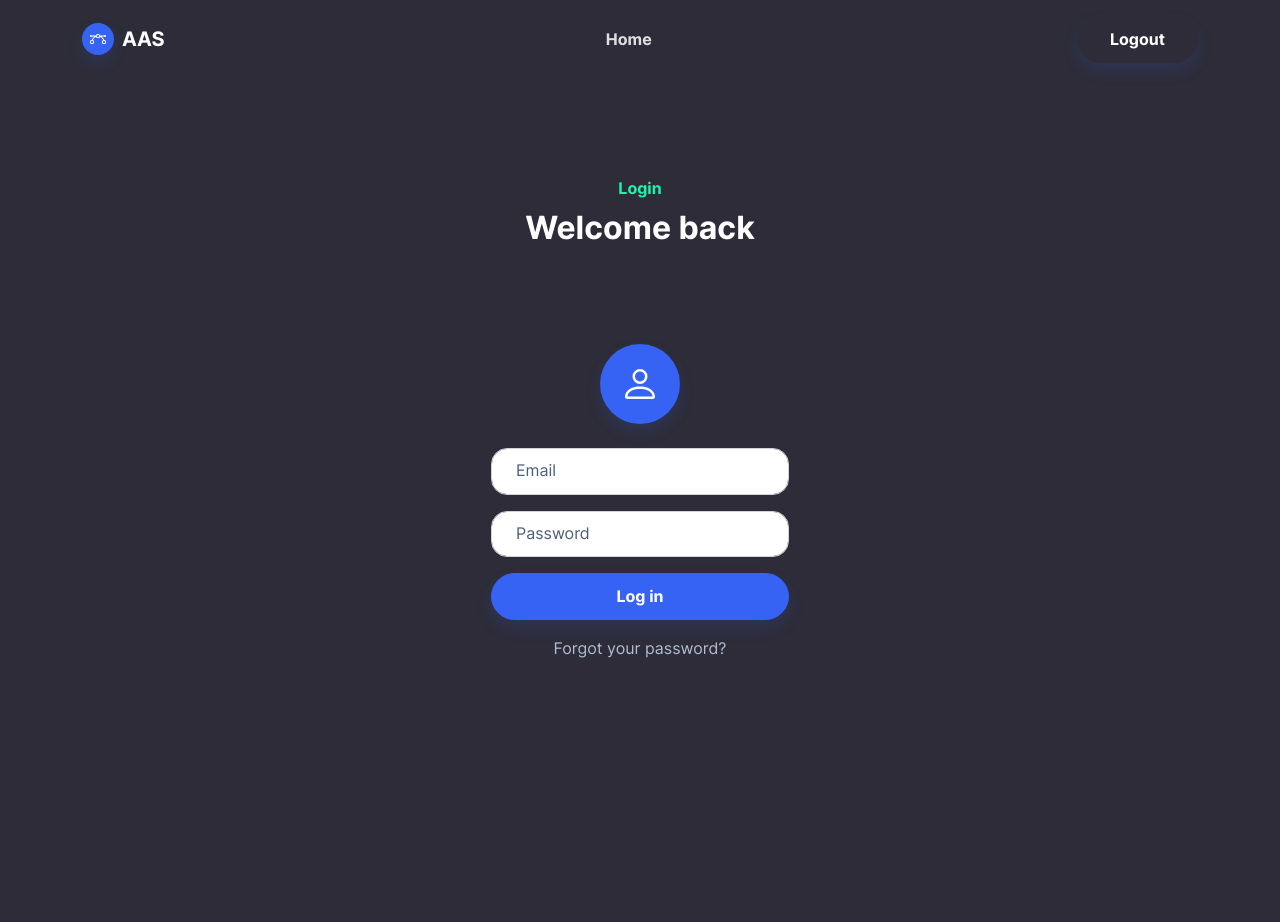
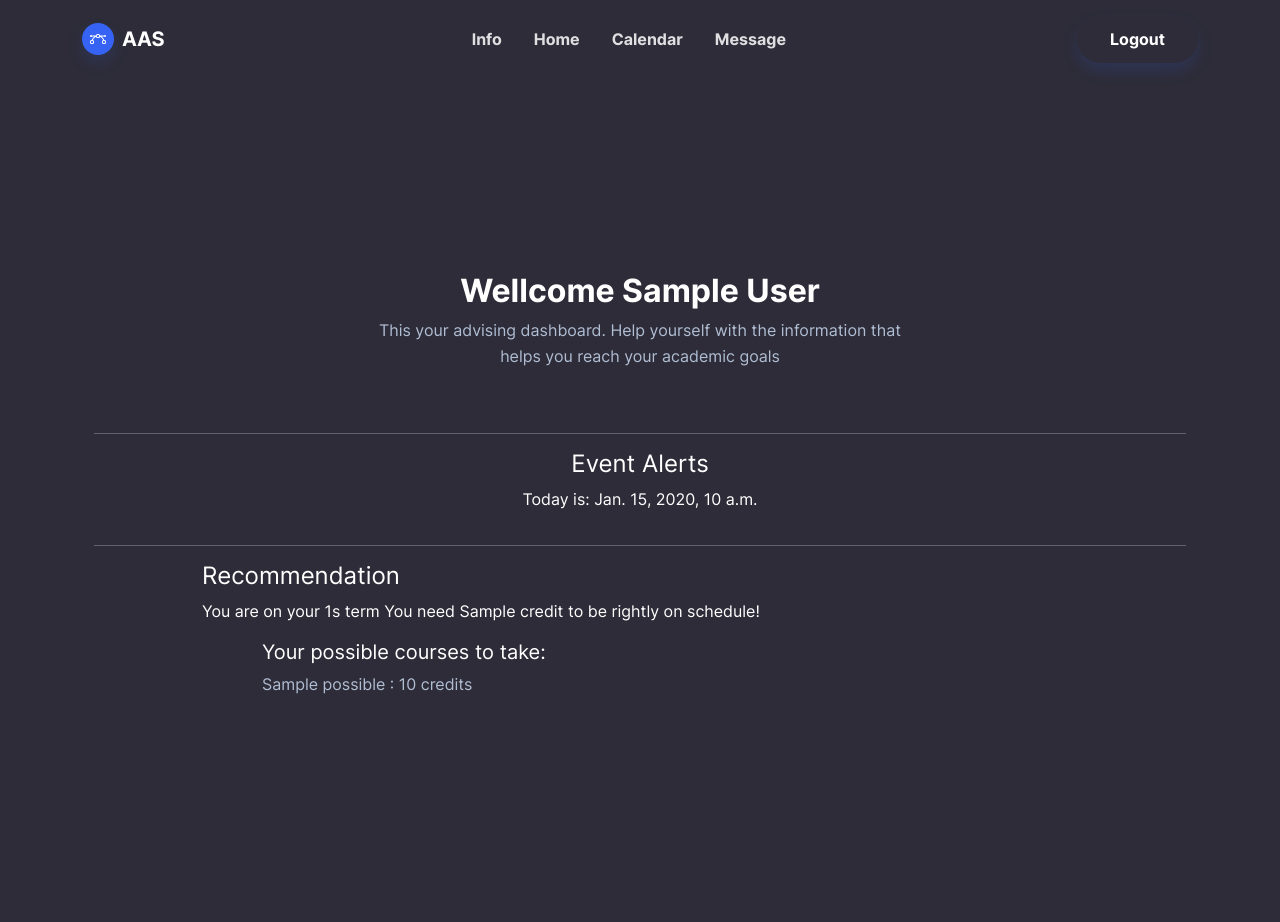
Before and after one commit to SaeedMogharian/db_project, a Django app: template src/AcAdDB/core/templates/student_dashboard.html in a window 1280 px wide. Before the commit the page ends 658 px from the top, so only its background shows below. Run offline with Django 5.2, Linux system fonts and the light colour scheme; tables that the repository leaves empty hold one stand-in row (values such as "Sample post"); the template is opened without the code that fills it: values that come from a table or form of the project are taken from there, most other values are stand-ins (such as "Sample title", 1, 10 or a date in 2020); some libraries are stand-ins or nearby versions.

Commit message:
configuring student dashboard url
bug fix

```diff
--- a/src/AcAdDB/core/admin.py
+++ b/src/AcAdDB/core/admin.py
@@ -6,7 +6,6 @@
 admin.site.register(UserAccount)
 
 admin.site.register(Major)
-admin.site.register(Degree)
 admin.site.register(Department)
 admin.site.register(Course)
 admin.site.register(CoursePrerequisite)
--- a/src/AcAdDB/core/templates/login.html
+++ b/src/AcAdDB/core/templates/login.html
@@ -20,7 +20,7 @@
                             <form action="{% url 'login_page_link' %}" method="post">
                                 {% csrf_token %}
                                 <div class="mb-3"><label>
-                                    <input class="form-control" type="email" name="email" placeholder="Email">
+                                    <input class="form-control" name="username" placeholder="Username/Email">
                                 </label></div>
                                 <div class="mb-3"><label>
                                     <input class="form-control" type="password" name="password" placeholder="Password">
--- a/src/AcAdDB/core/templates/student_dashboard.html
+++ b/src/AcAdDB/core/templates/student_dashboard.html
@@ -12,7 +12,10 @@
                     </svg></span><span>AAS</span></a><button data-bs-toggle="collapse" class="navbar-toggler" data-bs-target="#navcol-1"><span class="visually-hidden">Toggle navigation</span><span class="navbar-toggler-icon"></span></button>
             <div class="collapse navbar-collapse" id="navcol-1">
                 <ul class="navbar-nav mx-auto">
+                    <li class="nav-item"><a class="nav-link active" href="{% url 'student_info_link' %}">Info</a></li>
                     <li class="nav-item"><a class="nav-link active" href="{% url 'student_dashboard_link' %}">Home</a></li>
+                    <li class="nav-item"><a class="nav-link active" href="{% url 'student_calendar_link' %}">Calendar</a></li>
+                    <li class="nav-item"><a class="nav-link active" href="{% url 'messagin_link' s_id a_id %}">Message</a></li>
                 </ul>
                 <a class="btn shadow" role="button" href={% url 'logout_link' %}>Logout</a>
             </div>
@@ -23,32 +26,57 @@
 {% block mainblock %}
     <section class="py-5">
         <div class="container py-5">
-            <div class="row mb-4 mb-lg-5">
-                <div class="col-md-8 col-xl-6 text-center mx-auto">
-                    <p class="fw-bold text-success mb-2">Login</p>
-                    <h2 class="fw-bold">Welcome back</h2>
-                </div>
-            </div>
-            <div class="row d-flex justify-content-center">
-                <div class="col-md-6 col-xl-4">
-                    <div class="card">
-                        <div class="card-body text-center d-flex flex-column align-items-center">
-                            <div class="bs-icon-xl bs-icon-circle bs-icon-primary shadow bs-icon my-4"><svg xmlns="http://www.w3.org/2000/svg" width="1em" height="1em" fill="currentColor" viewBox="0 0 16 16" class="bi bi-person">
-                                    <path d="M8 8a3 3 0 1 0 0-6 3 3 0 0 0 0 6zm2-3a2 2 0 1 1-4 0 2 2 0 0 1 4 0zm4 8c0 1-1 1-1 1H3s-1 0-1-1 1-4 6-4 6 3 6 4zm-1-.004c-.001-.246-.154-.986-.832-1.664C11.516 10.68 10.289 10 8 10c-2.29 0-3.516.68-4.168 1.332-.678.678-.83 1.418-.832 1.664h10z"></path>
-                                </svg></div>
-                            <form action="{% url 'login_page_link' %}" method="post">
-                                {% csrf_token %}
-                                <div class="mb-3"><label>
-                                    <input class="form-control" type="email" name="email" placeholder="Email">
-                                </label></div>
-                                <div class="mb-3"><label>
-                                    <input class="form-control" type="password" name="password" placeholder="Password">
-                                </label></div>
-                                <div class="mb-3"><button class="btn btn-primary shadow d-block w-100" type="submit" name="login_form">Log in</button></div>
-                                <p class="text-muted">Forgot your password?</p>
-                            </form>
+            <section class="py-5">
+                <div class="container py-5">
+                    <div class="row mb-5">
+                        <div class="col-md-8 col-xl-6 text-center mx-auto">
+                            <h2 class="fw-bold">Wellcome {{ student }}</h2>
+                            <p class="text-muted w-lg-50">This your advising dashboard.
+                                Help yourself with the information that helps you reach your academic goals</p>
                         </div>
                     </div>
+                    {# TODO: Chart of avg term #}
+                    <hr>
+                    <div class="row mx-auto text-center mb-2" style="max-width: 900px;">
+                        <h4 class="text w-lg-50">
+                            Event Alerts
+                        </h4>
+                        <p class="text w-lg-50">
+                            Today is: {{ date }}
+                        </p>
+                        {% for a in alerts %}
+                            <p class="text-muted w-lg-50">
+                                {{ a }} ({{ a.start }} - {{ a.end }}) : {{ alerts.a }}
+                            </p>
+                        {% endfor %}
+                    </div>
+                    <hr>
+                    <div class="row mx-auto mb-2" style="max-width: 900px;">
+                        <h4 class="text w-lg-50">
+                            Recommendation
+                        </h4>
+                        <p class="text w-lg-50">
+                            You are on your {{ t_count }}s term
+                            You need {{ cred_behind }} credit to be rightly on schedule!
+                        </p>
+                        <div class="row ms-5 mb-2">
+                            <h5 class="text w-lg-50">
+                                Your possible courses to take:
+                            </h5>
+                            {% for c in possibles %}
+                                <p class="text-muted w-lg-50">
+                                    {{ c }} : {{ c.cred }} credits
+                                </p>
+                            {% endfor %}
+                        </div>
+                    </div>
+
+
+                </div>
+            </section>
+            <div class="row mx-auto">
+                <div class="col">
+                    <div data-reflow-type="shopping-cart"></div>
                 </div>
             </div>
         </div>
--- a/src/AcAdDB/core/urls.py
+++ b/src/AcAdDB/core/urls.py
@@ -5,7 +5,8 @@
 
 
 urlpatterns = [
-    path('logout/', auth_views.LogoutView.as_view(next_page=settings.LOGOUT_REDIRECT_URL), name='logout_link'),
+    # path('logout/', auth_views.LogoutView.as_view(next_page=settings.LOGOUT_REDIRECT_URL), name='logout_link'),
+path('logout/', logout_view, name='logout_link'),
     path("", first_page, name="first_page_link"),
     path("login/", login_page, name="login_page_link"),
     path("singup/", login_page, name="signup_page_link"),
@@ -18,5 +19,5 @@
     path("advisor/profile/", advisor_profile, name="advisor_profile_link"),
     path("advisor/students/<str:s_id>/", advising_student, name="advising_student_link"),
 
-    path("messaging/<str:a_id>+<str:s_id>/", advising_student, name="advising_student_link"),
+    path("messaging/<str:a_id>+<str:s_id>/", advising_student, name="messagin_link"),
 ]
```
Also changed, not shown: src/AcAdDB/core/models.py (+47 -32 lines), src/AcAdDB/core/views.py (+53 -39 lines).
